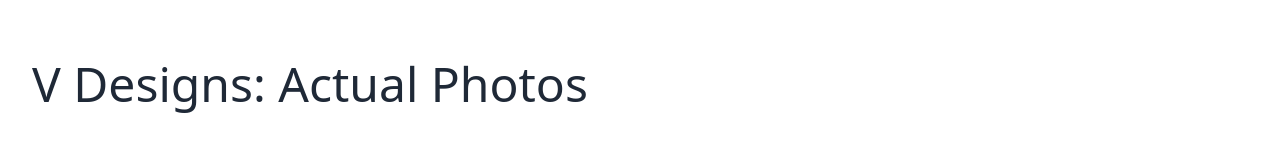
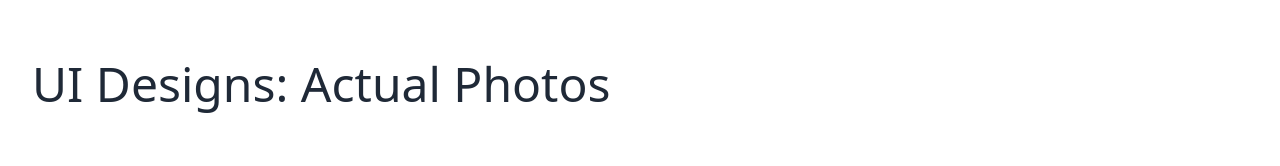
Before and after one commit to vivekmunde/ui-designs, a Next.js app: page / in a window 1280 px wide. Shown: the top 166 px of the page. Built offline with nearby package versions, Linux system fonts and the light colour scheme.

Commit message:
typo fix

```diff
--- a/pages/index.tsx
+++ b/pages/index.tsx
@@ -16,7 +16,7 @@ const Home: NextPage = () => {
       <main>
         <article className="container mx-auto p-8">
           <h1 className="font-light">
-            V Designs: Actual Photos
+            UI Designs: Actual Photos
           </h1>
           <section className="pt-[1px] pb-[1px] mb-12">
             <h2 className="font-light">Admin app</h2>
```
